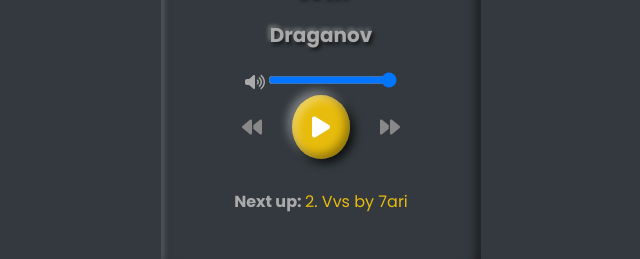
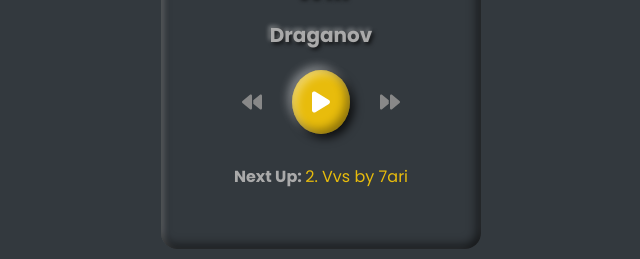
Before and after one commit to DrissBouda/react-mp3-player, a React (Create React App) app: page / in a window 1280 px wide. Shown: the part 327-586 px from the top of the page, without its empty margins (319-959 px from the left). Built offline with nearby package versions, Linux system fonts and the light colour scheme.

Commit message:
commit allo rwerwer

```diff
--- a/src/App.js
+++ b/src/App.js
@@ -1,5 +1,6 @@
 import {useState, useEffect} from 'react';
 import Player from './components/Player/Player';
+
 function App() {
   const [songs] = useState([
     {
--- a/src/components/Player/Controls.js
+++ b/src/components/Player/Controls.js
@@ -1,6 +1,6 @@
 import React from 'react'
 import { FontAwesomeIcon } from '@fortawesome/react-fontawesome'
-import { faPlay, faPause, faForward, faBackward, faVolumeUp } from '@fortawesome/free-solid-svg-icons'
+import { faPlay, faPause, faForward, faBackward  } from '@fortawesome/free-solid-svg-icons'
 
 function Controls(props) {
     return (
--- a/src/components/Player/Player.js
+++ b/src/components/Player/Player.js
@@ -1,19 +1,10 @@
 import React, {useState, useRef, useEffect} from 'react'
 import Controls from './Controls';
 import Details from './Details';
-import { faVolumeUp } from '@fortawesome/free-solid-svg-icons'
-import { FontAwesomeIcon } from '@fortawesome/react-fontawesome'
 
 function Player(props) {
     const audioEl = useRef(null);
     const [isPlaying, setIsPlaying] = useState(false);
-    const [volume1, setVolume1] = useState(100);
-
-    const handleVolumeChange = (event) => {
-        const volume1 = event.target.value;
-        setVolume1(volume1);
-        document.getElementById('audio').volume = volume1 / 100
-    };
 
     useEffect(() => {
         if (isPlaying) {
@@ -53,16 +44,8 @@ function Player(props) {
             <div className="c-player">
                 <audio id='audio' onEnded={SkipSong} src={props.songs[props.currentSongIndex].src} ref={audioEl}></audio>
                 <Details song={props.songs[props.currentSongIndex]} />
-                <p><FontAwesomeIcon icon={faVolumeUp} /> <input
-                        type="range"
-                        min="0"
-                        max="100"
-                        value={volume1}
-                        onChange={handleVolumeChange}
-                    />
-                    </p>
                 <Controls isPlaying={isPlaying} setIsPlaying={setIsPlaying} SkipSong={SkipSong} />
-                <p>Next up: <span>{props.songs[props.nextSongIndex].id+1}. {props.songs[props.nextSongIndex].title} by {props.songs[props.nextSongIndex].artist}</span></p>
+                <p>Next Up: <span>{props.songs[props.nextSongIndex].id+1}. {props.songs[props.nextSongIndex].title} by {props.songs[props.nextSongIndex].artist}</span></p>
             </div>
     )
 }
```
